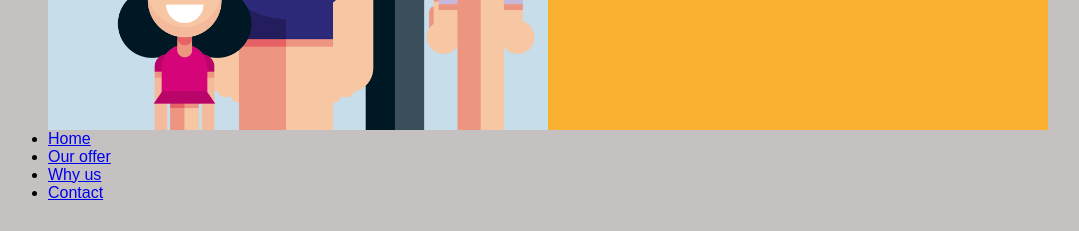
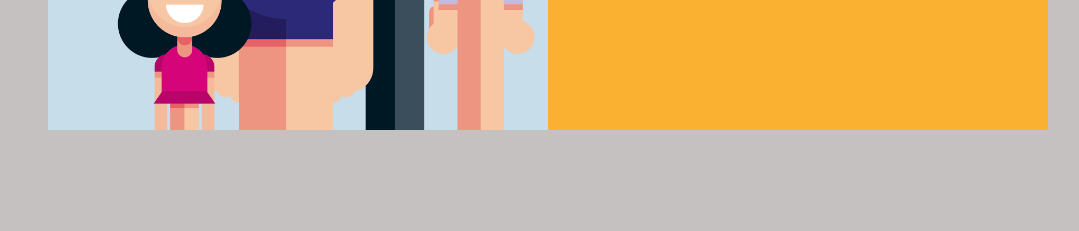
Before and after one commit to terosassi/ithsprojekt2, a plain HTML site: page index.html in a window 1280 px wide. Shown: the part 569-800 px from the top of the page, without its empty margins (92-1171 px from the left). Drawn offline with Linux system fonts and the light colour scheme.

Commit message:
Update index.html

```diff
--- a/index.html
+++ b/index.html
@@ -30,22 +30,7 @@
                     <h3>Join today</h3>
                 </section>
             </div>
-            <nav>
-                <ul class="nav-menu">
-                    <li class="nav-menu_item">
-                        <a href="index.html" class="nav-menu_link nav-menu_link--active">Home</a>
-                    </li>
-                    <li class="nav-menu_item">
-                        <a href="#" class="nav-menu_link">Our offer</a>
-                    </li>
-                    <li class="nav-menu_item">
-                        <a href="#" class="nav-menu_link">Why us</a>
-                    </li>
-                    <li class="nav-menu__item">
-                        <a href="contact.html" class="nav-menu_link">Contact</a>
-                    </li>
-                </ul>
-            </nav>
+
         </header>
     </div>
 </body>
```
